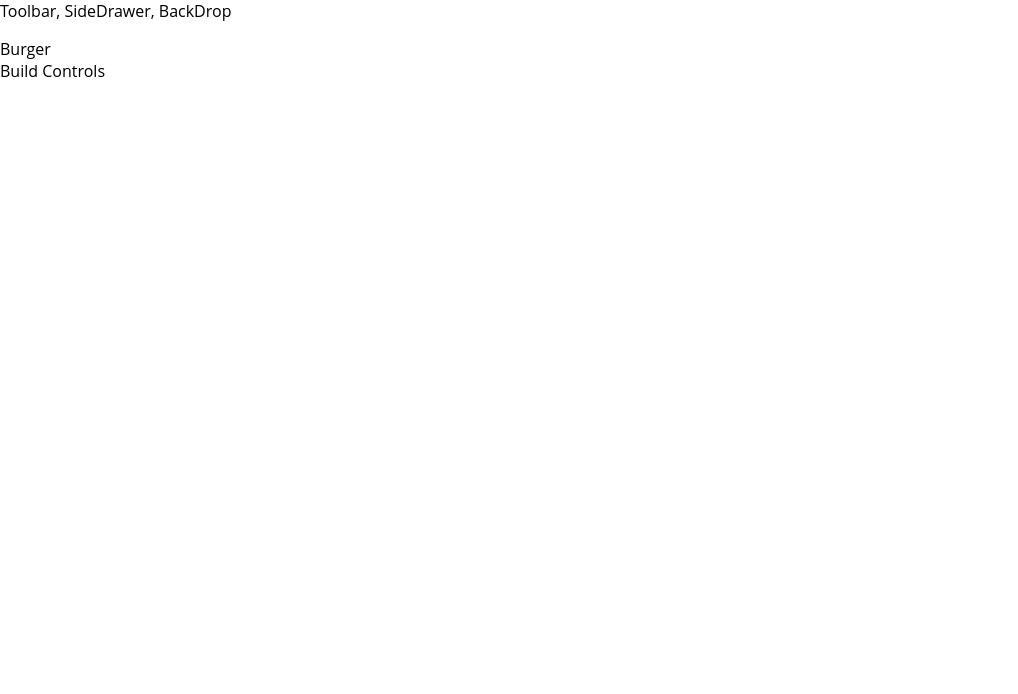
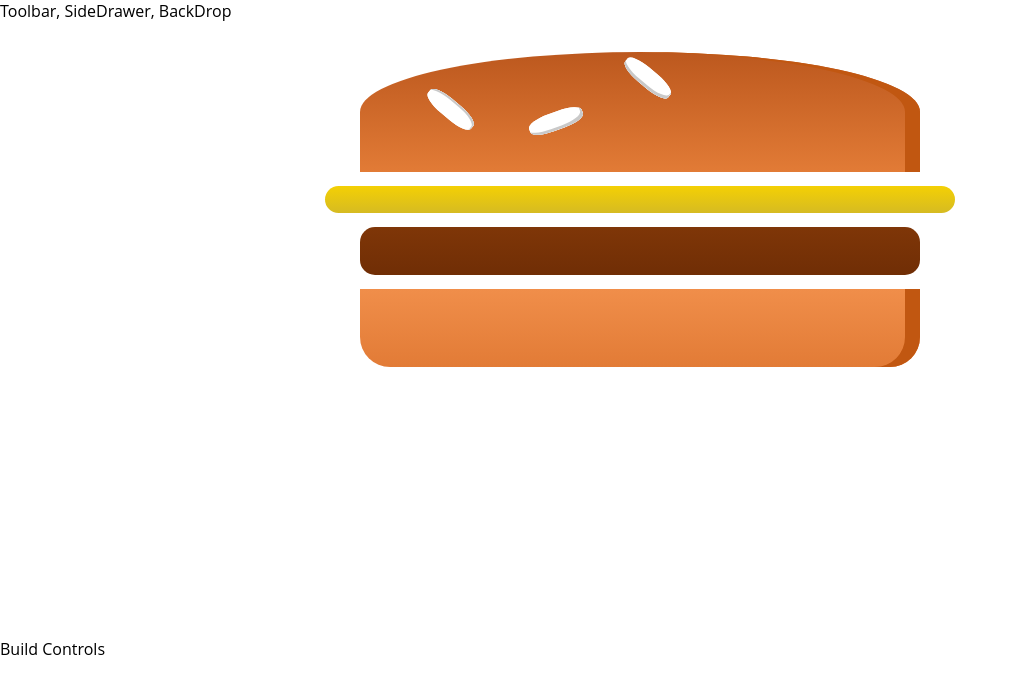
Before and after one commit to lbounif/burger-builder-base-app, a React app: page / in a window 1280 px wide. Shown: the top 694 px of the page, without its empty margins (0-1018 px from the left). Built offline with nearby package versions, Linux system fonts and the light colour scheme.

Commit message:
starting the burger component

```diff
--- /dev/null
+++ b/src/components/Burger/Burger.css
@@ -0,0 +1,30 @@
+.Burger {
+    width: 100%;
+    margin: auto;
+    height: 250px;
+    overflow: scroll;
+    text-align: center;
+    font-weight: bold;
+    font-size: 1.2rem;
+}
+
+@media (min-width:500px) and (min-height: 400px){
+    .Burger{
+        width: 350px;
+        height: 300px;
+    }
+}
+
+@media (min-width:500px) and (min-height: 401px){
+    .Burger{
+        width: 450px;
+        height: 400px;
+    }
+}
+
+@media (min-width:1000px) and (min-height: 700px){
+    .Burger{
+        width: 700px;
+        height: 600px;
+    }
+}
--- a/src/components/Burger/Burger.js
+++ b/src/components/Burger/Burger.js
@@ -0,0 +1,17 @@
+import React from 'react'
+
+import classes from './Burger.css'
+import BurgerIngredient from './BurgerIngredient/BurgerIngredient'
+
+const burger = (props) => {
+    return (
+        <div className= {classes.Burger}>
+            <BurgerIngredient type="bread-top"/>
+            <BurgerIngredient type="cheese"/>
+            <BurgerIngredient type="meat"/>
+            <BurgerIngredient type="bread-bottom"/>
+        </div>
+    )
+}
+
+export default burger
--- a/src/components/Burger/BurgerIngredient/BurgerIngredient.js
+++ b/src/components/Burger/BurgerIngredient/BurgerIngredient.js
@@ -1,7 +1,7 @@
 import React, { Component } from 'react'
 import PropTypes from 'prop-types'
 
-import classes from './burgerIngredient.css'
+import classes from './BurgerIngredient.css'
 
 class BurgerIngredient extends Component {
     render () {
--- a/src/containers/BurgerBuilder/BurgerBuilder.js
+++ b/src/containers/BurgerBuilder/BurgerBuilder.js
@@ -1,12 +1,13 @@
 import React, { Component } from 'react'
 
 import Aux from '../../hoc/Aux'
+import Burger from '../../components/Burger/Burger'
 
 class BurguerBuilder extends Component {
     render () {
         return (
             <Aux>
-                <div>Burger</div>
+                <Burger></Burger>
                 <div>Build Controls</div>
             </Aux>
         )
```
